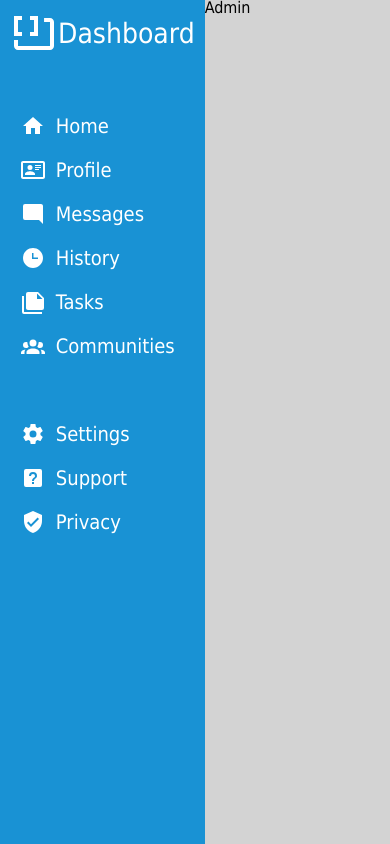
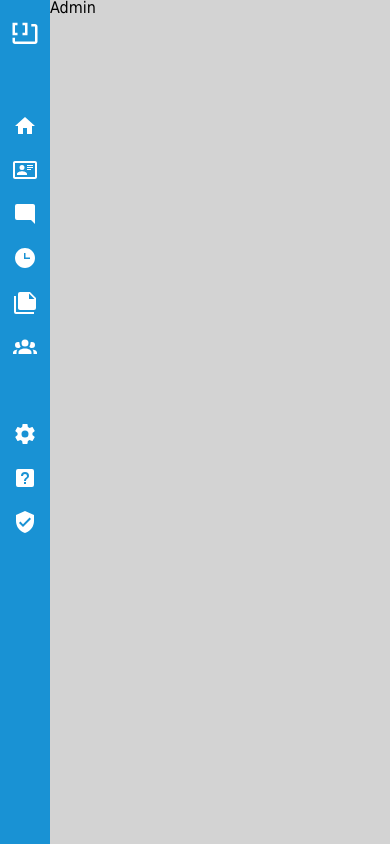
Before and after one commit to AlexDeL8/odin-admin-dashboard-react, a React (Vite) app: page / in a window 390 px wide. Built offline with nearby package versions, Linux system fonts and the light colour scheme.

Commit message:
feat: initial responsive sidebar

```diff
--- a/src/App.css
+++ b/src/App.css
@@ -1,7 +1,7 @@
 main {
     height: 100vh;
     display: grid;
-    grid-template-columns: 0.85fr 3fr;
+    grid-template-columns: 0.65fr 3fr;
 }
 
 .sidebar {
@@ -13,3 +13,9 @@ main {
 .dashboard {
     background-color: lightgray;
 }
+
+@media(max-width: 549px) {
+    main {
+        grid-template-columns: 50px 1fr;
+    }
+}
--- a/src/components/Sidebar.css
+++ b/src/components/Sidebar.css
@@ -45,3 +45,24 @@
     cursor: pointer;
     text-decoration: underline;
 }
+
+@media(max-width: 549px) {
+    .logoHeading {
+        display: flex;
+        justify-content: center;
+    }
+
+    .logoHeading > div {
+        display: none;
+    }
+
+    .sidebarItem {
+        display: flex;
+        justify-content: center;
+        align-items: center;
+    }
+
+    .sidebarItem > div {
+        display: none;
+    }
+}
```
